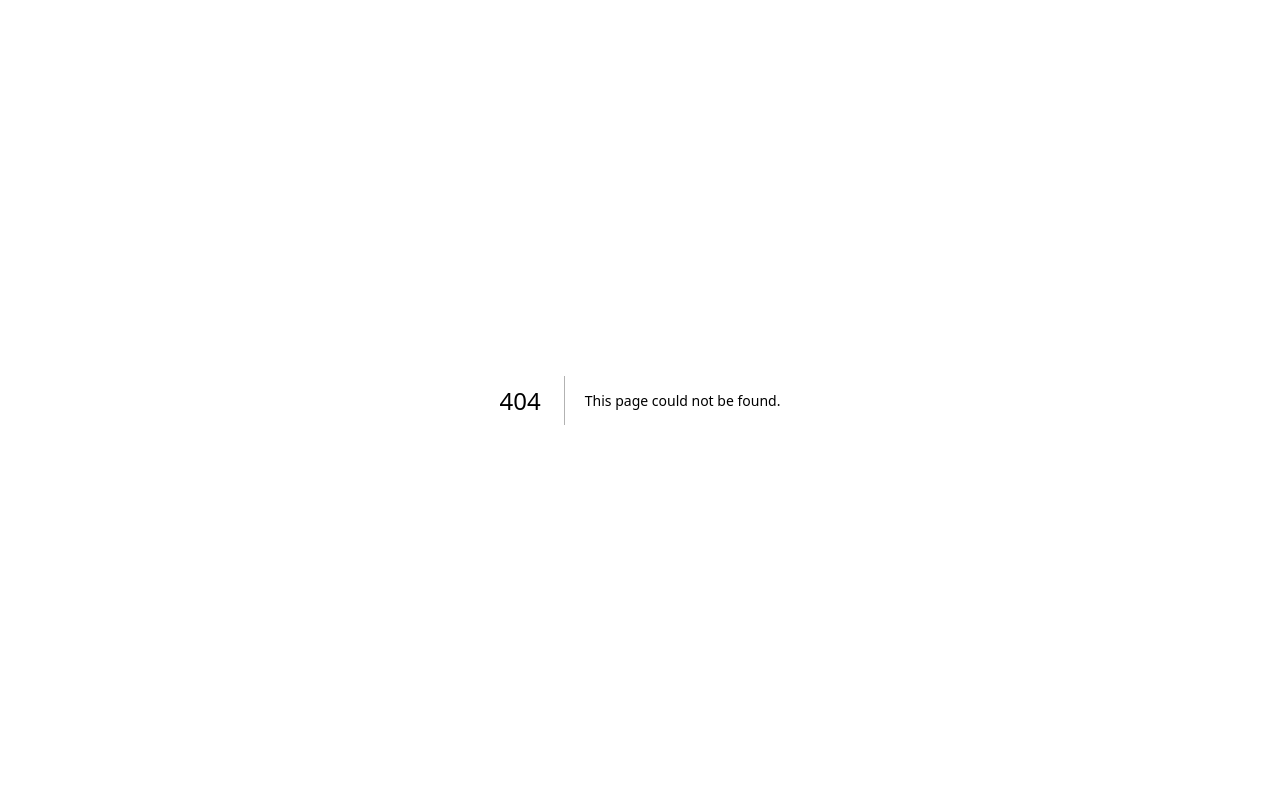
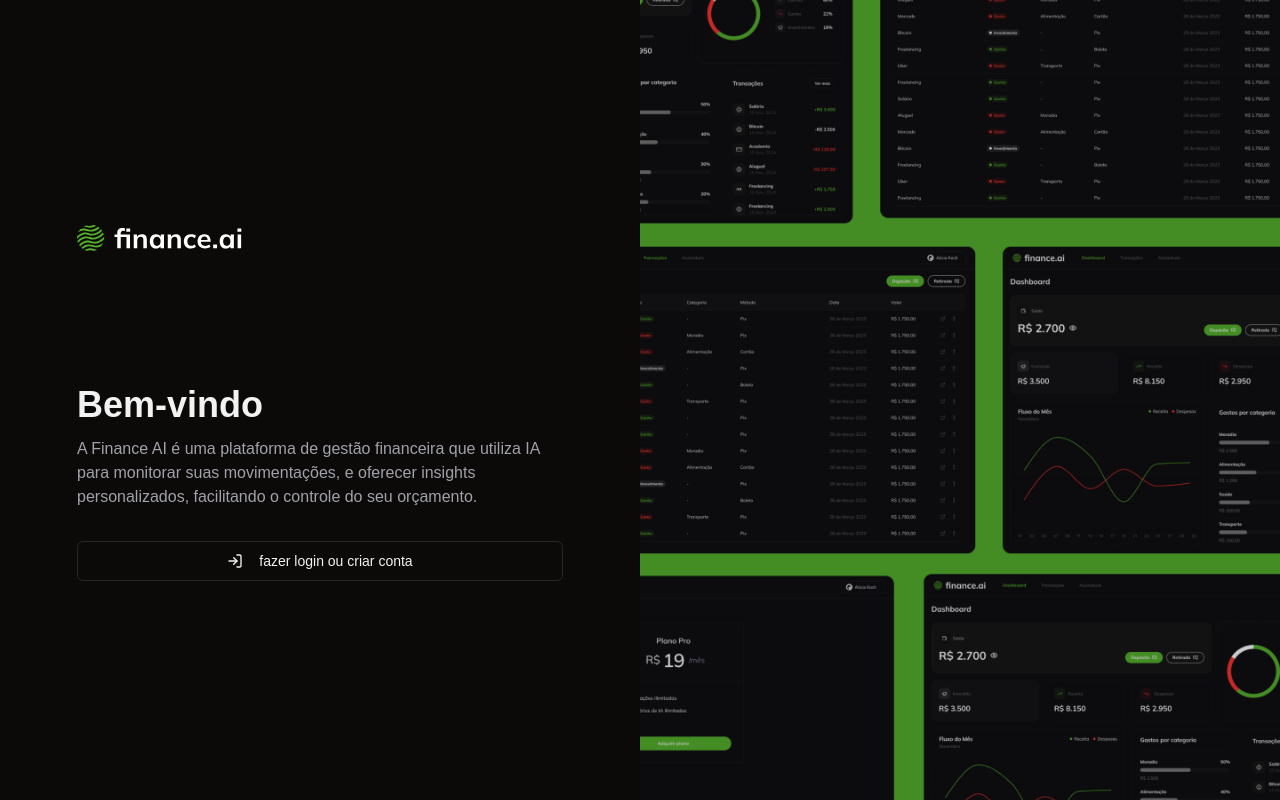
Before and after one commit to danielbarrosdeoliveira/Finance-AI, a Next.js app: page /login in a window 1280 px wide. Before the commit this address had no page. Built offline with nearby package versions, Linux system fonts and the light colour scheme.

Commit message:
feat: add login page

```diff
--- a/app/layout.tsx
+++ b/app/layout.tsx
@@ -24,7 +24,7 @@
   children: React.ReactNode;
 }>) {
   return (
-    <html lang="en">
+    <html lang="pt-BR">
       <body
         className={`${geistSans.variable} ${geistMono.variable} dark antialiased`}
       >
--- /dev/null
+++ b/app/login/page.tsx
@@ -0,0 +1,39 @@
+import Image from "next/image";
+import { Button } from "../_components/ui/button";
+import { LogInIcon } from "lucide-react";
+
+const LoginPage = () => {
+  return (
+    <div className="grid h-full grid-cols-2">
+      <div className="mx-auto flex h-full max-w-[550px] flex-col justify-center p-8">
+        <Image
+          src="/logo.svg"
+          width={173}
+          height={39}
+          alt="Finance AI Logo"
+          className="mb-32"
+        />
+        <h1 className="mb-3 text-4xl font-bold">Bem-vindo</h1>
+        <p className="mb-8 text-muted-foreground">
+          A Finance AI é uma plataforma de gestão financeira que utiliza IA para
+          monitorar suas movimentações, e oferecer insights personalizados,
+          facilitando o controle do seu orçamento.
+        </p>
+        <Button variant="outline">
+          <LogInIcon className="mr-2" />
+          fazer login ou criar conta
+        </Button>
+      </div>
+      <div className="relative h-full w-full">
+        <Image
+          src="/login.png"
+          alt="Imagem da tela de Login"
+          fill
+          className="object-cover"
+        />
+      </div>
+    </div>
+  );
+};
+
+export default LoginPage;
--- a/app/transactions/page.tsx
+++ b/app/transactions/page.tsx
@@ -1 +1,3 @@
-export const PageTransactions = () => {};
+const TransactionsPage = () => {};
+
+export default TransactionsPage;
```
Also changed, not shown: .eslintrc.json, public/login.png (added), public/logo.svg (added).
